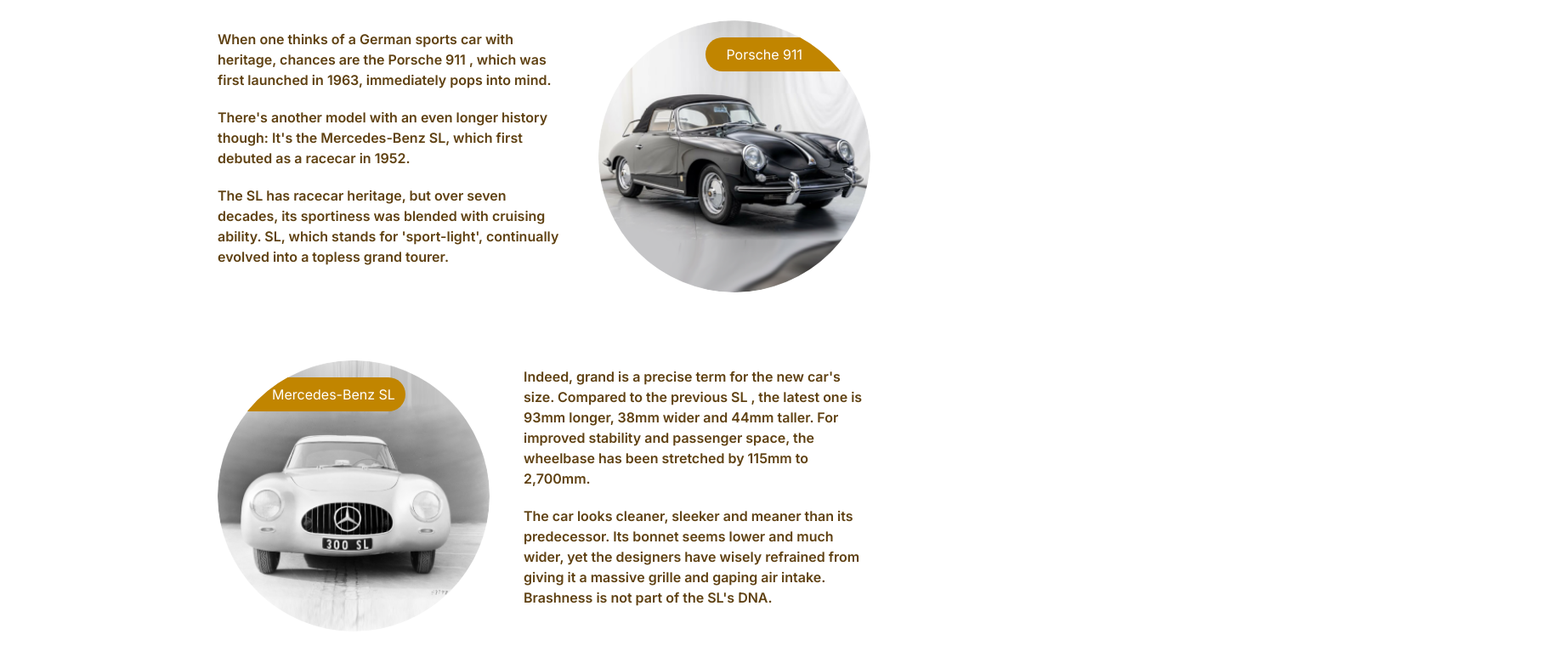
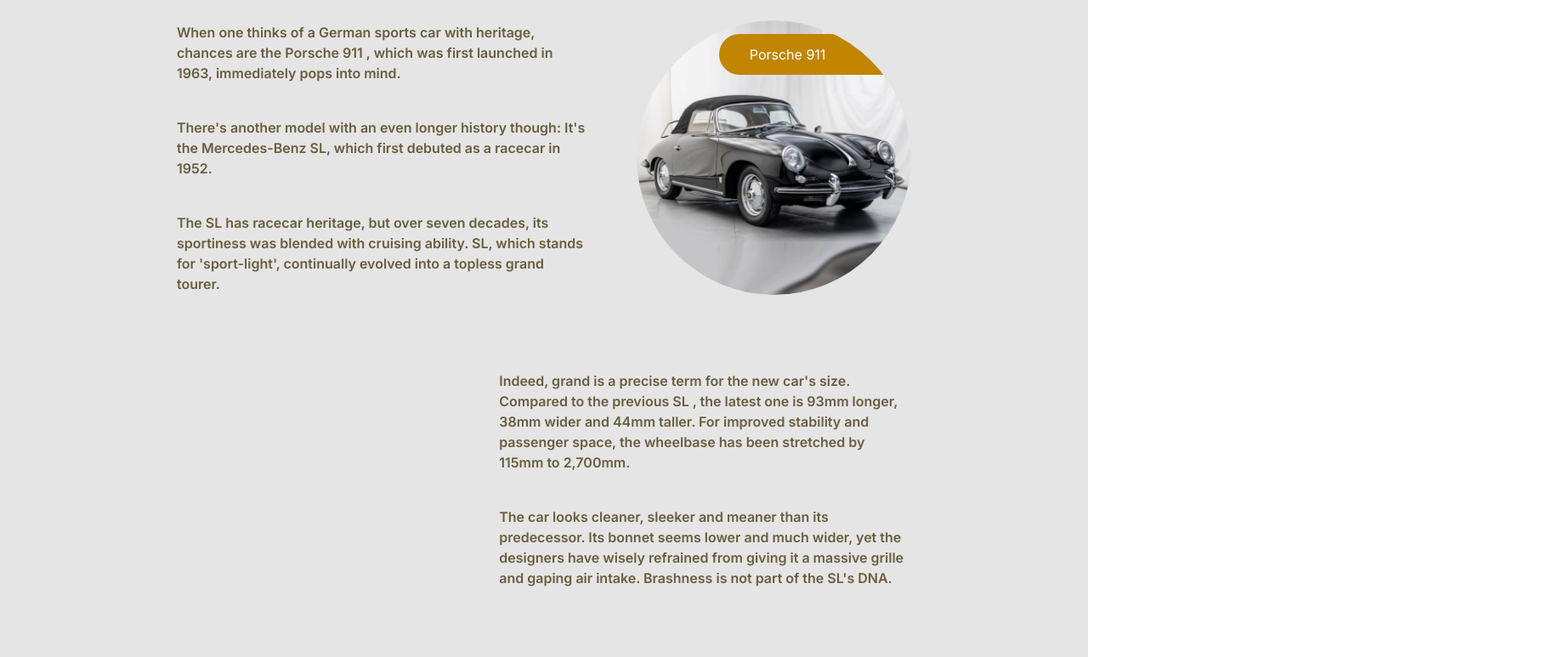
Before and after one commit to KevinPramudyanto/mercedes, a React (Vite) app: page / in a window 1280 px wide. Shown: the part 3280-4053 px from the top of the page at 85% size, 1840 px wide, since content can reach past the window. Built offline with nearby package versions, Linux system fonts and the light colour scheme.

Commit message:
Update tablet mobile css for pedigree

```diff
--- a/src/App.jsx
+++ b/src/App.jsx
@@ -1,8 +1,8 @@
 import { lazy, Suspense } from "react";
-const Menu = lazy(() => import("./components/Menu"));
+const Menu = lazy(() => import("./components/menu/Menu.jsx"));
 const Header = lazy(() => import("./components/header/Header.jsx"));
 const Carousel = lazy(() => import("./components/carousel/Carousel.jsx"));
-const Pedigree = lazy(() => import("./components/Pedigree"));
+const Pedigree = lazy(() => import("./components/pedigree/Pedigree.jsx"));
 const Interior = lazy(() => import("./components/Interior"));
 const TimeToDance = lazy(() => import("./components/TimeToDance"));
 const Flawed = lazy(() => import("./components/Flawed"));
--- a/src/components/Pedigree.jsx
+++ /dev/null
@@ -1,118 +0,0 @@
-import { useEffect, useRef, useState } from "react";
-
-const Pedigree = () => {
-  const [isTop, setIsTop] = useState(false);
-  const [isBottom, setIsBottom] = useState(false);
-  const topRef = useRef(null);
-  const bottomRef = useRef(null);
-
-  useEffect(() => {
-    const handleScroll = () => {
-      if (topRef.current) {
-        setIsTop(
-          topRef.current.getBoundingClientRect().top +
-            topRef.current.offsetHeight / 2 <=
-            window.innerHeight,
-        );
-      }
-      if (bottomRef.current) {
-        setIsBottom(
-          bottomRef.current.getBoundingClientRect().top +
-            bottomRef.current.offsetHeight / 2 <=
-            window.innerHeight,
-        );
-      }
-    };
-
-    window.addEventListener("scroll", handleScroll);
-    return () => {
-      window.removeEventListener("scroll", handleScroll);
-    };
-  }, []);
-
-  return (
-    <div className="bg-white p-20">
-      <div className="mx-auto max-w-screen-md">
-        <h2 className="text-4xl font-bold text-darkgray">PEDIGREE</h2>
-
-        <div
-          className="my-20 flex items-center justify-center gap-10"
-          ref={topRef}
-        >
-          <div className="flex-1 font-semibold text-darkbrown">
-            <p className="mb-5">
-              When one thinks of a German sports car with heritage, chances are
-              the Porsche 911 , which was first launched in 1963, immediately
-              pops into mind.
-            </p>
-            <p className="mb-5">
-              There's another model with an even longer history though: It's the
-              Mercedes-Benz SL, which first debuted as a racecar in 1952.
-            </p>
-            <p className="mb-5">
-              The SL has racecar heritage, but over seven decades, its
-              sportiness was blended with cruising ability. SL, which stands for
-              'sport-light', continually evolved into a topless grand tourer.
-            </p>
-          </div>
-          <div
-            className={
-              isTop
-                ? "grow-in relative w-80 overflow-hidden rounded-full"
-                : "grow-out relative w-80 overflow-hidden rounded-full"
-            }
-          >
-            <img
-              className="w-full"
-              src="pedigree_porsche.png"
-              alt="Pedigree Porsche"
-              loading="lazy"
-            />
-            <h5 className="absolute right-0 top-5 rounded-full bg-darkyellow py-2 pl-6 pr-20 text-white">
-              Porsche 911
-            </h5>
-          </div>
-        </div>
-
-        <div
-          className="flex flex-row-reverse items-center justify-center gap-10"
-          ref={bottomRef}
-        >
-          <div className="flex-1 font-semibold text-darkbrown">
-            <p className="mb-5">
-              Indeed, grand is a precise term for the new car's size. Compared
-              to the previous SL , the latest one is 93mm longer, 38mm wider and
-              44mm taller. For improved stability and passenger space, the
-              wheelbase has been stretched by 115mm to 2,700mm.
-            </p>
-            <p className="mb-5">
-              The car looks cleaner, sleeker and meaner than its predecessor.
-              Its bonnet seems lower and much wider, yet the designers have
-              wisely refrained from giving it a massive grille and gaping air
-              intake. Brashness is not part of the SL's DNA.
-            </p>
-          </div>
-          <div
-            className={
-              isBottom
-                ? "grow-in relative w-80 overflow-hidden rounded-full"
-                : "grow-out relative w-80 overflow-hidden rounded-full"
-            }
-          >
-            <img
-              className="w-full"
-              src="pedigree_mercedes_benz_sl.png"
-              alt="Pedigree Mercedes Benz SL"
-              loading="lazy"
-            />
-            <h5 className="absolute left-0 top-5 rounded-full bg-darkyellow py-2 pl-16 pr-3 text-white">
-              Mercedes-Benz SL
-            </h5>
-          </div>
-        </div>
-      </div>
-    </div>
-  );
-};
-
-export default Pedigree;
--- /dev/null
+++ b/src/components/pedigree/Pedigree.jsx
@@ -0,0 +1,20 @@
+import PedigreePorsche from "./PedigreePorsche";
+import PedigreeMercedes from "./PedigreeMercedes";
+
+const Pedigree = () => {
+  return (
+    <section className="bg-neutral-200 pb-40 pt-28 sm:pt-20 lg:pt-24">
+      <div className="mx-auto max-w-6xl px-16 sm:px-36">
+        <h2 className="mb-16 text-4xl font-bold text-lightbrown sm:mb-11 sm:text-darkgray lg:mb-16">
+          PEDIGREE
+        </h2>
+
+        <PedigreePorsche />
+
+        <PedigreeMercedes />
+      </div>
+    </section>
+  );
+};
+
+export default Pedigree;
--- /dev/null
+++ b/src/components/pedigree/Pedigree.module.css
@@ -0,0 +1,25 @@
+.scaleIn {
+  transform: scale(1);
+  animation: scaleIn 1s linear;
+}
+@keyframes scaleIn {
+  from {
+    transform: scale(0);
+  }
+  to {
+    transform: scale(1);
+  }
+}
+
+.scaleOut {
+  transform: scale(0);
+  animation: scaleOut 1s linear;
+}
+@keyframes scaleOut {
+  from {
+    transform: scale(1);
+  }
+  to {
+    transform: scale(0);
+  }
+}
--- /dev/null
+++ b/src/components/pedigree/PedigreeMercedes.jsx
@@ -0,0 +1,64 @@
+import { useEffect, useRef, useState } from "react";
+import styles from "./Pedigree.module.css";
+
+const PedigreeMercedes = () => {
+  const [isAnimate, setIsAnimate] = useState(false);
+  const animateTriggerRef = useRef(null);
+
+  useEffect(() => {
+    const handleMercedesScroll = () => {
+      if (animateTriggerRef.current) {
+        setIsAnimate(
+          animateTriggerRef.current.getBoundingClientRect().bottom <=
+            window.innerHeight,
+        );
+      }
+    };
+
+    window.addEventListener("scroll", handleMercedesScroll);
+    return () => {
+      window.removeEventListener("scroll", handleMercedesScroll);
+    };
+  }, []);
+
+  return (
+    <div
+      className="mb-14 hidden flex-col-reverse items-center justify-center gap-14 lg:flex lg:flex-row-reverse lg:items-start xl:items-center"
+      ref={animateTriggerRef}
+    >
+      <div className="font-semibold text-darkbrown sm:text-lightbrown lg:w-3/5">
+        <p className="mb-10">
+          Indeed, grand is a precise term for the new car's size. Compared to
+          the previous SL , the latest one is 93mm longer, 38mm wider and 44mm
+          taller. For improved stability and passenger space, the wheelbase has
+          been stretched by 115mm to 2,700mm.
+        </p>
+        <p>
+          The car looks cleaner, sleeker and meaner than its predecessor. Its
+          bonnet seems lower and much wider, yet the designers have wisely
+          refrained from giving it a massive grille and gaping air intake.
+          Brashness is not part of the SL's DNA.
+        </p>
+      </div>
+
+      <div
+        className={
+          (isAnimate ? styles.scaleIn : styles.scaleOut) +
+          " relative overflow-hidden rounded-full lg:w-2/5"
+        }
+      >
+        <img
+          className="w-full"
+          src="pedigree_mercedes_benz_sl.png"
+          alt="Pedigree Mercedes Benz SL"
+          loading="lazy"
+        />
+        <h5 className="absolute right-[25%] top-[5%] w-full rounded-r-full bg-darkyellow py-3 pr-3 text-right text-sm text-white sm:text-base">
+          Mercedes-Benz SL
+        </h5>
+      </div>
+    </div>
+  );
+};
+
+export default PedigreeMercedes;
--- /dev/null
+++ b/src/components/pedigree/PedigreePorsche.jsx
@@ -0,0 +1,66 @@
+import { useEffect, useRef, useState } from "react";
+import styles from "./Pedigree.module.css";
+
+const PedigreePorsche = () => {
+  const [isAnimate, setIsAnimate] = useState(false);
+  const animateTriggerRef = useRef(null);
+
+  useEffect(() => {
+    const handlePorscheScroll = () => {
+      if (animateTriggerRef.current) {
+        setIsAnimate(
+          animateTriggerRef.current.getBoundingClientRect().bottom <=
+            window.innerHeight,
+        );
+      }
+    };
+
+    window.addEventListener("scroll", handlePorscheScroll);
+    return () => {
+      window.removeEventListener("scroll", handlePorscheScroll);
+    };
+  }, []);
+
+  return (
+    <div
+      className="mb-14 flex flex-col items-center justify-center gap-14 lg:flex-row lg:items-start xl:items-center"
+      ref={animateTriggerRef}
+    >
+      <div className="font-semibold text-darkbrown sm:text-lightbrown lg:w-3/5">
+        <p className="mb-10">
+          When one thinks of a German sports car with heritage, chances are the
+          Porsche 911 , which was first launched in 1963, immediately pops into
+          mind.
+        </p>
+        <p className="mb-10">
+          There's another model with an even longer history though: It's the
+          Mercedes-Benz SL, which first debuted as a racecar in 1952.
+        </p>
+        <p>
+          The SL has racecar heritage, but over seven decades, its sportiness
+          was blended with cruising ability. SL, which stands for 'sport-light',
+          continually evolved into a topless grand tourer.
+        </p>
+      </div>
+
+      <div
+        className={
+          (isAnimate ? styles.scaleIn : styles.scaleOut) +
+          " relative overflow-hidden rounded-full lg:w-2/5"
+        }
+      >
+        <img
+          className="w-full"
+          src="pedigree_porsche.png"
+          alt="Pedigree Porsche"
+          loading="lazy"
+        />
+        <h5 className="absolute left-[30%] top-[5%] w-full rounded-l-full bg-darkyellow py-3 pl-6 text-white lg:pl-9">
+          Porsche 911
+        </h5>
+      </div>
+    </div>
+  );
+};
+
+export default PedigreePorsche;
--- a/src/index.css
+++ b/src/index.css
@@ -107,32 +107,6 @@
 }
 .carousel-circle-rotate-out {
   transform: rotate(0deg);
-}
-
-.grow-in {
-  transform: scale(1);
-  animation: growIn 1s linear;
-}
-@keyframes growIn {
-  from {
-    transform: scale(0);
-  }
-  to {
-    transform: scale(1);
-  }
-}
-
-.grow-out {
-  transform: scale(0);
-  animation: growOut 1s linear;
-}
-@keyframes growOut {
-  from {
-    transform: scale(1);
-  }
-  to {
-    transform: scale(0);
-  }
 }
 
 .chamfer-right-in {
```
Also changed, not shown: src/components/menu/Menu.jsx (renamed from src/components/Menu.jsx).
